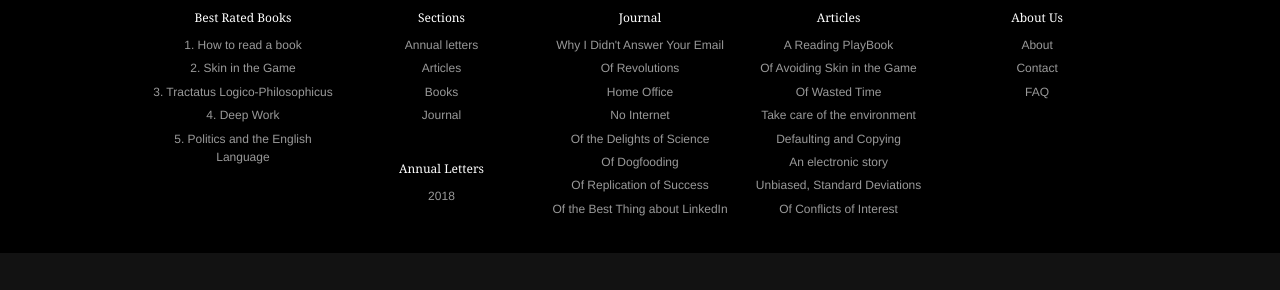
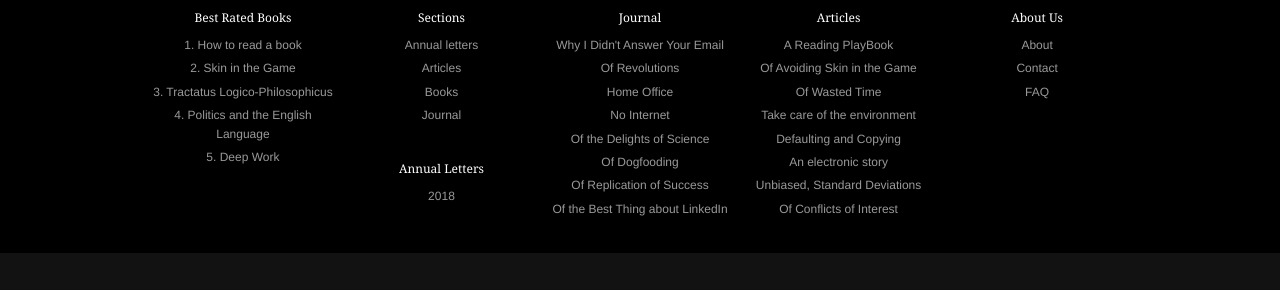
Before and after one commit to ohduran/ohduran.github.io, a Jekyll site: the page built from _pages/annual_letters.md, in a window 1280 px wide. Shown: the part 1187-1477 px from the top of the page. Built offline with Jekyll 4.4.1, drawn with Linux system fonts in a browser that asks for light colours; some web fonts are replaced; a script that is not in the unit is left out.

```diff
--- a/_includes/best-rated-books.html
+++ b/_includes/best-rated-books.html
@@ -1,7 +1,7 @@
 <h3 class="RecirculationMostPopular__title___zwZ4R">Best Rated Books</h3>
 <ul data-track-type="recirc" data-track-location="mod-most-popular" data-service="parsely" data-source="parsely" class="RecirculationMostPopular__itemsList___2lXkt">
 
-  {% assign books = site.books | sort_natural: "rating" | reverse | slice: 0, 5 %}
+  {% assign books = (site.books | sort: "rating") | reverse | slice: 0, 5 %}
 
   {% for post in books %}
     <li class="RecirculationMostPopular__item___2z9PN" data-track-type="recircItem" data-track-location="mod-most-popular" data-source="parsely" data-track-position="{{ forloop.index }}"><span class="RecirculationMostPopular__counter___3YFww">{{ forloop.index }}.</span>
--- a/_includes/newyorker/footer.html
+++ b/_includes/newyorker/footer.html
@@ -1,4 +1,4 @@
-{% assign books = site.books | sort_natural: "rating" | reverse | slice: 0, 5 %}
+{% assign books = (site.books | sort: "rating") | reverse | slice: 0, 5 %}
 <footer data-track-type="nav" data-track-location="page-footer" class="SiteFooter__footer___2CFaR">
     <div class="FooterPromoLinks__promoLinks___3HDWB">
         <div class="FooterPromoLinks__container___fzxb9">
@@ -47,7 +47,7 @@
                     <div class="FooterDirectory__panel___2uuX1">
                         <h4><a href="/business">Journal</a></h4>
                         <ul>
-                          {% assign journal = site.journal | sort_natural: "date" | reverse | slice: 0, 8 %}
+                          {% assign journal = (site.journal | sort: "date") | reverse | slice: 0, 8 %}
                           {% for post in journal | %}
                             <li><a class="Link__link___3dWao  " href="{{ post.url }}">{{ post.title }}</a></li>
                           {% endfor %}
@@ -59,7 +59,7 @@
                     <div class="FooterDirectory__panel___2uuX1">
                         <h4>Articles</h4>
                         <ul>
-                          {% assign articles = site.articles | sort_natural: "date" | reverse | slice: 0, 8 %}
+                          {% assign articles = (site.articles | sort: "date") | reverse | slice: 0, 8 %}
                           {% for article in articles %}
                             <li><a class="Link__link___3dWao  " href="{{ article.url }}">{{ article.title }}</a></li>
                           {% endfor %}
--- a/_includes/newyorker/sections/01-in-the-news/right-section.html
+++ b/_includes/newyorker/sections/01-in-the-news/right-section.html
@@ -3,7 +3,7 @@
 <div class="InTheNewsSection__sectionContent___Rs0Uv">
 
     <div class="InTheNewsSection__itemsColumn___2NmEq">
-      {% assign recently_added = site.articles | sort_natural: "date" | reverse | slice: -3, 3 %}
+      {% assign recently_added = (site.articles | sort: "date") | reverse | slice: -3, 3 %}
       {% for post in recently_added %}
         <div class="Card__inTheNewsItems___hdiHO">
             <div class="Card__content___2_jDO undefined">
--- a/_includes/page/03-latest.html
+++ b/_includes/page/03-latest.html
@@ -1,4 +1,4 @@
-{% assign posts = include.posts | sort_natural: include.sorting | reverse %}
+{% assign posts = (include.posts | sort: include.sorting) | reverse %}
 <section data-track-type="recirc" data-track-location="mod-latest" data-service="none" data-source="curated" class="LatestSection__latestRow___3wyYQ">
     <div class="LatestSection__latestColumn___9T9OS">
         <h5 class="LatestSection__sectionHeader___1xOSE">
```
Also changed, not shown: _collections/_books/2018-09-07-deep-work.md (+1 -1 lines).
